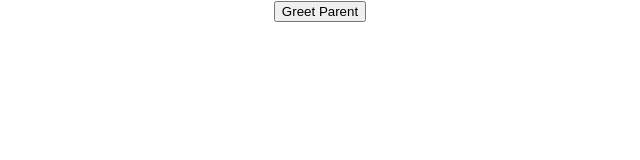
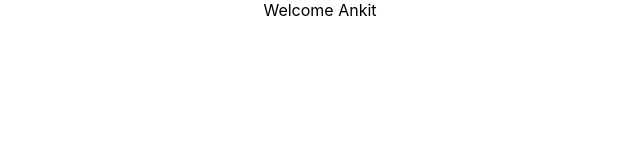
Before and after one commit to Ankitgif/LearnReact, a React (Create React App) app: page / in a window 1280 px wide. Shown: the top 160 px of the page, without its empty margins (320-960 px from the left). Built offline with nearby package versions, Linux system fonts and the light colour scheme.

Commit message:
[Ankit] Conditional rendering using If-else

```diff
--- a/src/App.js
+++ b/src/App.js
@@ -10,11 +10,13 @@
 import ClassClick from './components/ClassClick'
 import EventBind from './components/EventBind'
 import ParentComponent from './components/ParentComponent';
+import UserGreeting from './components/UserGreeting';
 class App extends Component {
   render() {
     return (
       <div className="App">
-      <ParentComponent />
+      <UserGreeting />
+     {/* <ParentComponent /> */}
      {/* <EventBind /> */}
     {/*  <ClassClick />
       <FunctionClick /> */}
--- /dev/null
+++ b/src/components/UserGreeting.js
@@ -0,0 +1,30 @@
+import React, { Component } from 'react'
+
+class UserGreeting extends Component {
+
+    constructor(props) {
+        super(props)
+
+        this.state = {
+             isLoggedIn: true
+        }
+    }
+
+    render() {
+        if(this.state.isLoggedIn) {
+            return <div>Welcome Ankit</div>
+        }else {
+            return <div>Welcome Guest</div>
+        }
+
+
+        // return (
+        //     <div>
+        //        <div>Welcome Ankit</div>
+        //        <div>Welcome Guest</div>
+        //     </div>
+        // )
+    }
+}
+
+export default UserGreeting
```
